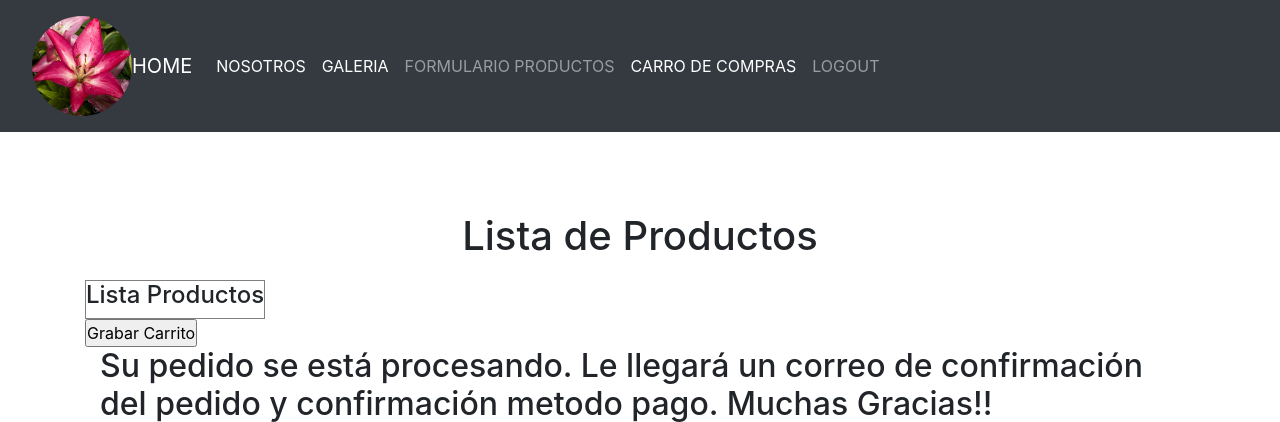
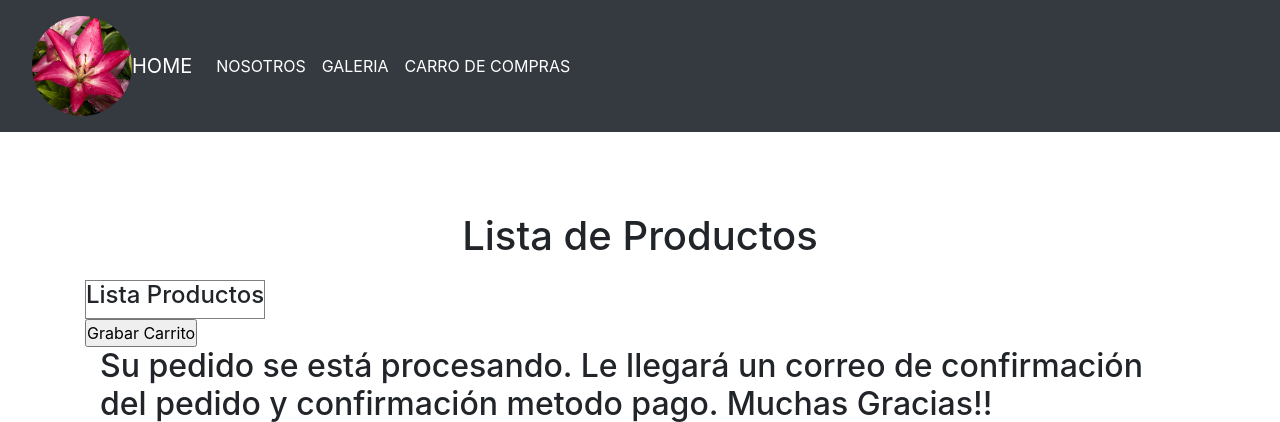
Before and after one commit to EliseBarbara/PETALOS_repositorio, a Django app: page /enviar_carrito/ in a window 1280 px wide. Shown: the top 422 px of the page. Run offline with Django 3.2, Linux system fonts and the light colour scheme; some libraries are stand-ins or nearby versions.

Commit message:
detalle login

```diff
--- a/myProyecto/floreria/templates/core/base.html
+++ b/myProyecto/floreria/templates/core/base.html
@@ -44,17 +44,22 @@
                                 <span class="sr-only">(current)</span>
                             </a>
                         </li>
-                        <li class="nav-item">
-                            <a class="nav-link" href="{% url 'FORMU' %}">FORMULARIO PRODUCTOS</a>
-                        </li>
                         <li class="nav-item active">
                             <a class="nav-link" href="{% url 'CARRITO' %}">CARRO DE COMPRAS
                                 <span class="sr-only">(current)</span>
                             </a>
                         </li>
+                        {% if user.is_authenticated %}
+                        <li class="nav-item">
+                            <a class="nav-link" href="{% url 'FORMU' %}">FORMULARIO PRODUCTOS</a>
+                        </li>
+                        <li class="nav-item">
+                            <a class="nav-link" href="#">Usuario: {{ user.username }}</a>
+                        </li>
                         <li class="nav-item">
                             <a class="nav-link" href="{% url 'CERRAR_SESION' %}">LOGOUT<a>
                         </li>
+                        {% endif %}
                     </ul>
                 </div>
             </nav>
```
Also changed, not shown: myProyecto/db.sqlite3.
